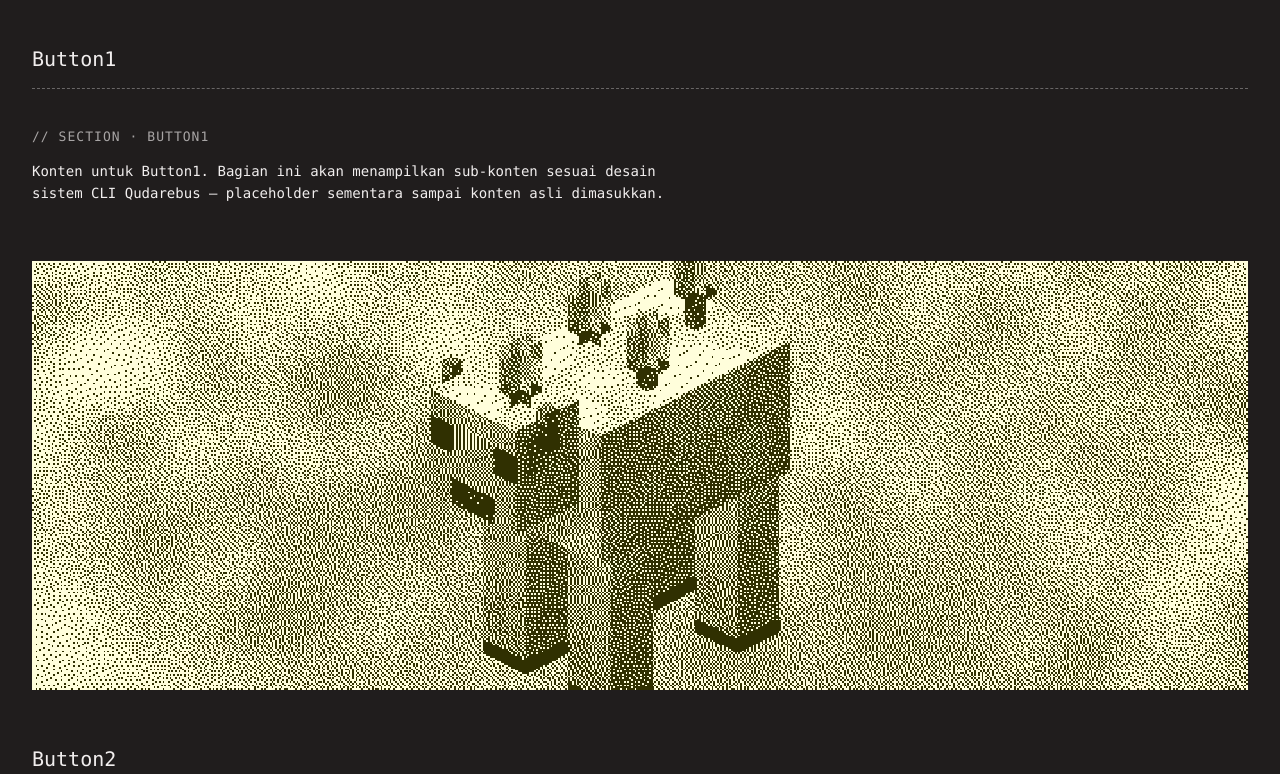
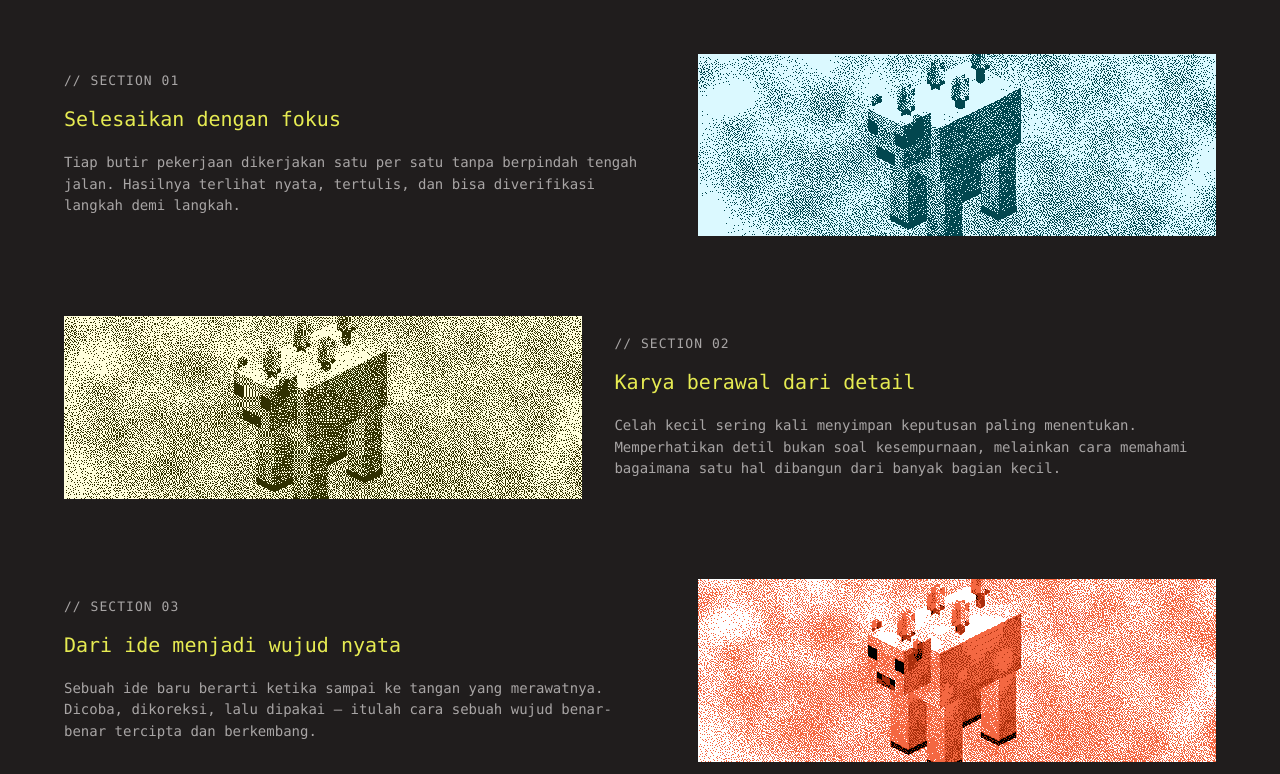
Before and after one commit to intis8792-design/web-test-quda, a React (Vite) app: page / in a window 1280 px wide. Shown: the part 526-1300 px from the top of the page. Built offline with nearby package versions, Linux system fonts and the light colour scheme; a web font is replaced by a local one.

Commit message:
LAYOUT-VARIATIONS: alternating 2-col sections (odd=text-left/img-right, even=img-left/text-right), label→lime-heading→mute-body anatomy, per-section dithered color variants (blue/yellow/red/ex); navbar+hero+inverse-block untouched

```diff
--- a/src/screens/DiscbotDashboard/DiscbotDashboard.jsx
+++ b/src/screens/DiscbotDashboard/DiscbotDashboard.jsx
@@ -1,28 +1,44 @@
-import { useEffect, useMemo, useState } from 'react'
+import { useEffect, useState } from 'react'
 import backgroundImage from '../../assets/v2-assets/sapi-dithered.png'
-import transitionYellow from '../../assets/v2-assets/sapi-dithered-yellowchrome.png'
-import transitionEx from '../../assets/v2-assets/sapi-dithered-ex.png'
-import transitionRed from '../../assets/v2-assets/sapi-dithered-red.png'
+import imgBlue from '../../assets/v2-assets/sapi-dithered-blue.png'
+import imgRed from '../../assets/v2-assets/sapi-dithered-red.png'
+import imgYellow from '../../assets/v2-assets/sapi-dithered-yellowchrome.png'
+import imgEx from '../../assets/v2-assets/sapi-dithered-ex.png'
 
 const sections = [
-  { id: 'button1', label: 'Button1' },
-  { id: 'button2', label: 'Button2' },
-  { id: 'button3', label: 'Button3' },
-  { id: 'button4', label: 'Button4' },
+  {
+    id: 'button1',
+    label: 'Button1',
+    sublabel: '// SECTION 01',
+    heading: 'Selesaikan dengan fokus',
+    body: 'Tiap butir pekerjaan dikerjakan satu per satu tanpa berpindah tengah jalan. Hasilnya terlihat nyata, tertulis, dan bisa diverifikasi langkah demi langkah.',
+    img: imgBlue,
+  },
+  {
+    id: 'button2',
+    label: 'Button2',
+    sublabel: '// SECTION 02',
+    heading: 'Karya berawal dari detail',
+    body: 'Celah kecil sering kali menyimpan keputusan paling menentukan. Memperhatikan detil bukan soal kesempurnaan, melainkan cara memahami bagaimana satu hal dibangun dari banyak bagian kecil.',
+    img: imgYellow,
+  },
+  {
+    id: 'button3',
+    label: 'Button3',
+    sublabel: '// SECTION 03',
+    heading: 'Dari ide menjadi wujud nyata',
+    body: 'Sebuah ide baru berarti ketika sampai ke tangan yang merawatnya. Dicoba, dikoreksi, lalu dipakai — itulah cara sebuah wujud benar-benar tercipta dan berkembang.',
+    img: imgRed,
+  },
+  {
+    id: 'button4',
+    label: 'Button4',
+    sublabel: '// SECTION 04',
+    heading: 'Eksplorasi tanpa batas',
+    body: 'Rasa ingin tahu adalah bahan bakar paling awet yang pernah ada. Mencoba hal yang belum dikenal tidak selalu berujung rumit — kadang justru di situlah hal menarik muncul.',
+    img: imgEx,
+  },
 ]
-
-// Peta divider per section: button2/3 acak, button4 tetap di kanan.
-const sepDefs = {
-  button2: { img: transitionYellow, layout: 'random' },
-  button3: { img: transitionEx, layout: 'random' },
-  button4: { img: transitionRed, layout: { mode: 'side', side: 'right' } },
-}
-
-// "between" = image full-width di antara konten; "side" = berdampingan, posisi kiri/kanan.
-function randomLayout() {
-  const mode = Math.random() < 0.5 ? 'between' : 'side'
-  return mode === 'side' ? { mode, side: Math.random() < 0.5 ? 'left' : 'right' } : { mode }
-}
 
 function scrollToSection(id) {
   const el = document.getElementById(id)
@@ -31,17 +47,6 @@ function scrollToSection(id) {
 
 function DiscbotDashboard() {
   const [canvasScale, setCanvasScale] = useState(1)
-  // Layout tiap section diacak sekali per mount (stabil saat reload).
-  const layouts = useMemo(
-    () => {
-      const m = {}
-      for (const [id, def] of Object.entries(sepDefs)) {
-        m[id] = def.layout === 'random' ? randomLayout() : def.layout
-      }
-      return m
-    },
-    [],
-  )
 
   useEffect(() => {
     const updateScale = () => setCanvasScale(window.innerWidth / 1400)
@@ -79,7 +84,7 @@ function DiscbotDashboard() {
         </nav>
       </header>
 
-      {/* Hero pixel-art full-bleed di puncak */}
+      {/* Hero full-bleed — satu-satunya headline besar (level halaman, bukan per-section) */}
       <section id="hero" aria-label="Hero visual" style={{ height: `${484 * canvasScale}px` }}>
         <div
           className="w-[1400px]"
@@ -106,47 +111,36 @@ function DiscbotDashboard() {
         </div>
       </section>
 
-      {/* Konten tiap section: gambar pembatas berdampingan (side) atau di antara (between) */}
-      <main className="px-8 pt-12 pb-10 max-[700px]:px-4">
-        {sections.map((s) => {
-          const def = sepDefs[s.id]
-          const layout = layouts[s.id]
-          const isSide = def && layout.mode === 'side'
+      {/* Section alternating: ganjil = teks kiri/gambar kanan; genap = gambar kiri/teks kanan */}
+      <main className="px-8 pt-14 pb-16 max-[700px]:px-4">
+        {sections.map((s, i) => {
+          const imageRight = i % 2 === 0
           return (
-            <div key={s.id}>
-              {def && !isSide && (
-                <div className="my-14 max-[700px]:my-10">
-                  <img src={def.img} alt="" className="w-full" style={{ imageRendering: 'pixelated' }} />
-                </div>
-              )}
-
-              <section
-                id={s.id}
-                className={`scroll-mt-[120px] ${isSide ? 'flex items-center gap-10 max-[700px]:flex-col' : ''}`}
-              >
-                {isSide && (
-                  <div className={`w-[45%] max-[700px]:w-full ${layout.side === 'right' ? 'order-2' : ''}`}>
-                    <img src={def.img} alt="" className="w-full" style={{ imageRendering: 'pixelated' }} />
-                  </div>
-                )}
-
-                <div className={isSide ? 'flex-1 max-[700px]:w-full' : ''}>
-                  <h2 className="m-0 text-[20px] font-medium leading-[1.3] text-[#f1eeee]">
-                    {s.label}
+            <section
+              key={s.id}
+              id={s.id}
+              className="mx-auto mb-20 max-w-6xl scroll-mt-[120px] max-[700px]:mb-12"
+            >
+              <div className="flex items-center gap-[32px] max-[700px]:flex-col">
+                {/* Kolom teks */}
+                <div className={`flex-1 max-[700px]:w-full ${imageRight ? 'order-1' : 'order-2'}`}>
+                  <p className="m-0 mb-4 text-[13px] font-medium leading-[1.3] tracking-[0.08em] uppercase text-[rgba(241,238,238,0.65)]">
+                    {s.sublabel}
+                  </p>
+                  <h2 className="m-0 mb-5 text-[20px] font-medium leading-[1.3] text-[#e6eb52]">
+                    {s.heading}
                   </h2>
-                  <div className="mt-4 border-b border-dashed border-[rgba(241,238,238,0.35)]" />
-
-                  <p className="mt-10 mb-4 text-[13px] font-medium leading-[1.3] tracking-[0.08em] uppercase text-[rgba(241,238,238,0.65)]">
-                    // SECTION · {s.id}
-                  </p>
-                  <p className="m-0 max-w-2xl text-[14px] leading-[1.55] text-[#f1eeee]">
-                    Konten untuk {s.label}. Bagian ini akan menampilkan sub-konten sesuai
-                    desain sistem CLI Qudarebus — placeholder sementara sampai konten asli
-                    dimasukkan.
+                  <p className="m-0 max-w-xl text-[14px] leading-[1.55] text-[rgba(241,238,238,0.65)]">
+                    {s.body}
                   </p>
                 </div>
-              </section>
-            </div>
+
+                {/* Kolom gambar dither */}
+                <div className={`w-[45%] max-[700px]:w-full ${imageRight ? 'order-2' : 'order-1'}`}>
+                  <img src={s.img} alt="" className="w-full" style={{ imageRendering: 'pixelated' }} />
+                </div>
+              </div>
+            </section>
           )
         })}
       </main>
```
